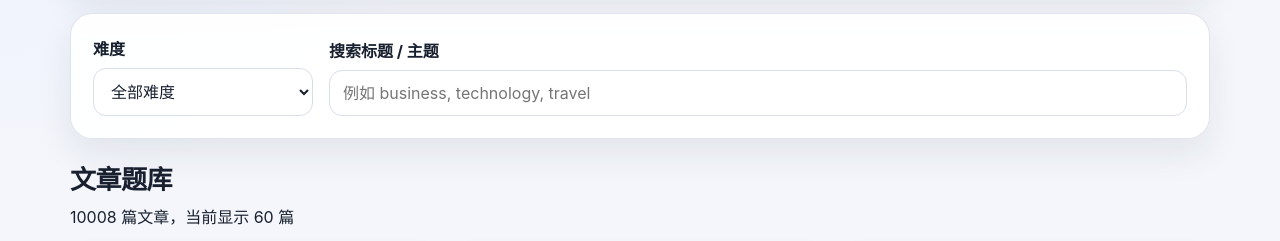
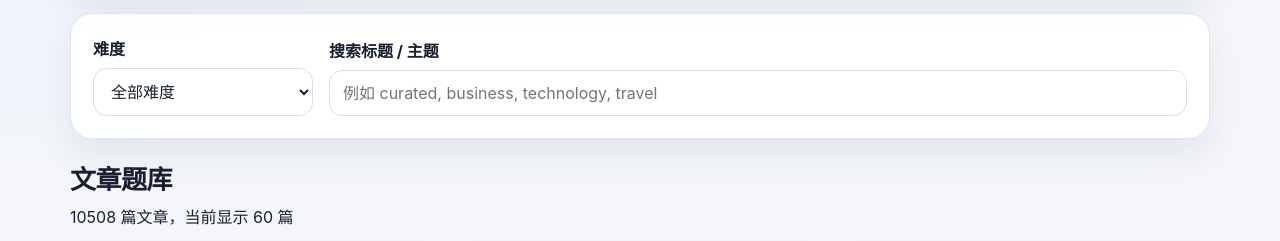
Before and after one commit to GrandpaNiuu/english-reading-trainer, a plain HTML site: page index.html in a window 1280 px wide. Shown: the part 355-596 px from the top of the page. Drawn offline with Linux system fonts and the light colour scheme.

Commit message:
Load curated passage bank

```diff
--- a/index.html
+++ b/index.html
@@ -65,15 +65,12 @@
         </div>
         <div class="search-box">
           <label for="searchInput">搜索标题 / 主题</label>
-          <input id="searchInput" type="search" placeholder="例如 business, technology, travel" />
+          <input id="searchInput" type="search" placeholder="例如 curated, business, technology, travel" />
         </div>
       </section>
 
       <section class="section-title-row">
-        <div>
-          <h2>文章题库</h2>
-          <p id="passageCount">0 篇文章</p>
-        </div>
+        <div><h2>文章题库</h2><p id="passageCount">0 篇文章</p></div>
       </section>
       <section id="passageGrid" class="passage-grid" aria-label="文章列表"></section>
     </section>
@@ -82,11 +79,7 @@
       <button id="backToHomeBtn" class="ghost-btn">← 返回题库</button>
       <article class="panel practice-panel">
         <div class="practice-head">
-          <div>
-            <p id="practiceLevel" class="level-pill"></p>
-            <h2 id="practiceTitle"></h2>
-            <p id="practiceMeta" class="muted"></p>
-          </div>
+          <div><p id="practiceLevel" class="level-pill"></p><h2 id="practiceTitle"></h2><p id="practiceMeta" class="muted"></p></div>
           <div class="timer-box"><span>用时</span><strong id="timerDisplay">00:00</strong></div>
         </div>
         <div id="preStartBox" class="prestart-box">
@@ -117,10 +110,7 @@
 
     <section class="panel history-panel">
       <div class="section-title-row">
-        <div>
-          <h2>历史记录</h2>
-          <p>当前版本使用浏览器存储。以后可以升级为登录账号 + 云数据库同步。</p>
-        </div>
+        <div><h2>历史记录</h2><p>当前版本使用浏览器存储。以后可以升级为登录账号 + 云数据库同步。</p></div>
         <button id="clearHistoryBtn" class="danger-btn">清空历史</button>
       </div>
       <div class="table-wrap">
@@ -134,6 +124,7 @@
 
   <script src="js/passages.js"></script>
   <script src="js/generated-passages.js"></script>
+  <script src="js/curated-passages.js"></script>
   <script src="js/activate-generated-bank.js"></script>
   <script src="js/app.js"></script>
 </body>
```
